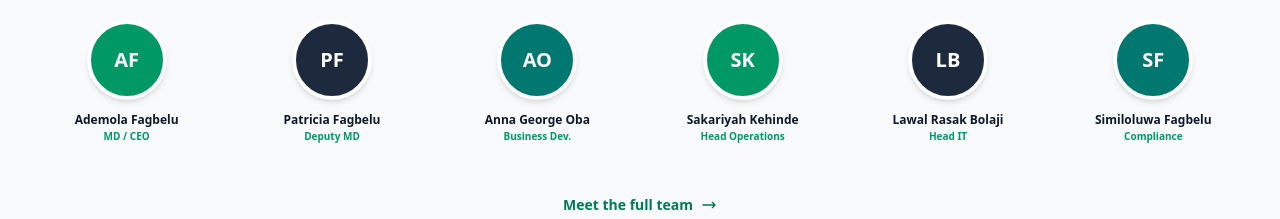
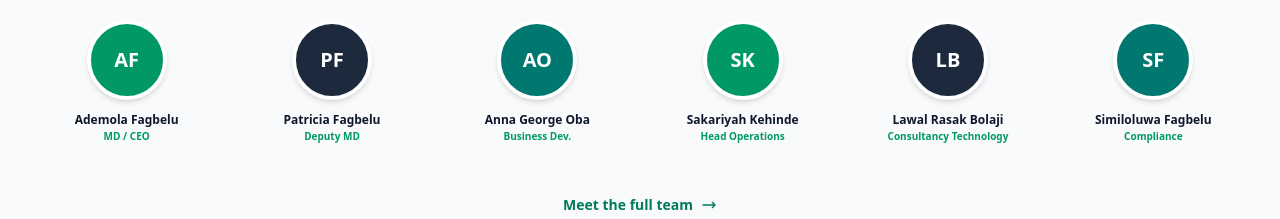
Before and after one commit to Vinniharu/demfagbs, a Next.js app: page / in a window 1280 px wide. Shown: the part 3860-4079 px from the top of the page. Built offline with nearby package versions, Linux system fonts and the light colour scheme.

Commit message:
feat: add home and team pages with site-wide footer component

```diff
--- a/app/page.js
+++ b/app/page.js
@@ -48,7 +48,7 @@ export default function Home() {
     { name: 'Patricia Fagbelu', role: 'Deputy MD', initials: 'PF' },
     { name: 'Anna George Oba', role: 'Business Dev.', initials: 'AO' },
     { name: 'Sakariyah Kehinde', role: 'Head Operations', initials: 'SK' },
-    { name: 'Lawal Rasak Bolaji', role: 'Head IT', initials: 'LB' },
+    { name: 'Lawal Rasak Bolaji', role: 'Consultancy Technology', initials: 'LB' },
     { name: 'Similoluwa Fagbelu', role: 'Compliance', initials: 'SF' },
     // { name: 'Oluwanifemi Fagbelu', role: 'Tech Support', initials: 'OF' },
   ];
--- a/app/team/page.js
+++ b/app/team/page.js
@@ -79,11 +79,11 @@ export default function Team() {
     {
       name: 'Lawal Rasak Bolaji',
       credentials: 'MSc, MNIM, AIMS, MCIB, CSD, PMP',
-      role: 'Head, Information Technology',
+      role: 'Consultancy Technology',
       photo: null,
       bio: [
         `Lawal Rasak Bolaji is a seasoned technology executive, fintech strategist, cybersecurity professional, and project management expert with over 20 years of experience in banking, fintech, microfinance, risk management, and digital transformation.`,
-        `He is the Head of our Information Technology department and CEO of GrubiesCore Payments Limited, which is the banking software powering Demfagbs Global Finance. He also leads the development of innovative fintech solutions, including payment gateways, digital banking platforms, core banking systems, and API integration services. Throughout his career, he has held executive leadership positions such as Chief Technology Officer (CTO), Chief Risk Officer (CRO), and Project Manager, driving digital transformation, enterprise technology modernization, cybersecurity, and financial inclusion initiatives.`,
+        `He heads our Consultancy Technology and is CEO of GrubiesCore Payments Limited, which is the banking software powering Demfagbs Global Finance. He also leads the development of innovative fintech solutions, including payment gateways, digital banking platforms, core banking systems, and API integration services. Throughout his career, he has held executive leadership positions such as Chief Technology Officer (CTO), Chief Risk Officer (CRO), and Project Manager, driving digital transformation, enterprise technology modernization, cybersecurity, and financial inclusion initiatives.`,
         `Mr. Lawal has extensive expertise in fintech architecture, software development, cloud computing, cybersecurity, enterprise risk management, project management, and digital banking. He has successfully delivered large-scale projects involving core banking implementations, payment integrations, cloud infrastructure, business process automation, and agency banking solutions while leading multidisciplinary teams and managing complex technology portfolios.`,
         `He holds a Master's degree in Information Technology and a Bachelor's degree in Computer Science, complemented by professional certifications and memberships in project management, banking, cybersecurity, and management. Recognized for aligning technology with business strategy, Mr. Lawal has consistently enabled organizations to enhance operational efficiency, strengthen regulatory compliance, improve customer experience, and achieve sustainable growth through innovative digital solutions.`
       ],
--- a/components/Footer.js
+++ b/components/Footer.js
@@ -23,7 +23,7 @@ export default function Footer() {
     'Patricia A. Fagbelu — Deputy MD',
     'Anna George Oba — Business Dev.',
     'Sakariyah K. Kehinde — Operations',
-    'Lawal Rasak Bolaji — Head IT',
+    'Lawal Rasak Bolaji — Consultancy Technology',
     'Similoluwa B. Fagbelu — Compliance',
     'Oluwanifemi S. Fagbelu — Tech Support',
   ];
```
